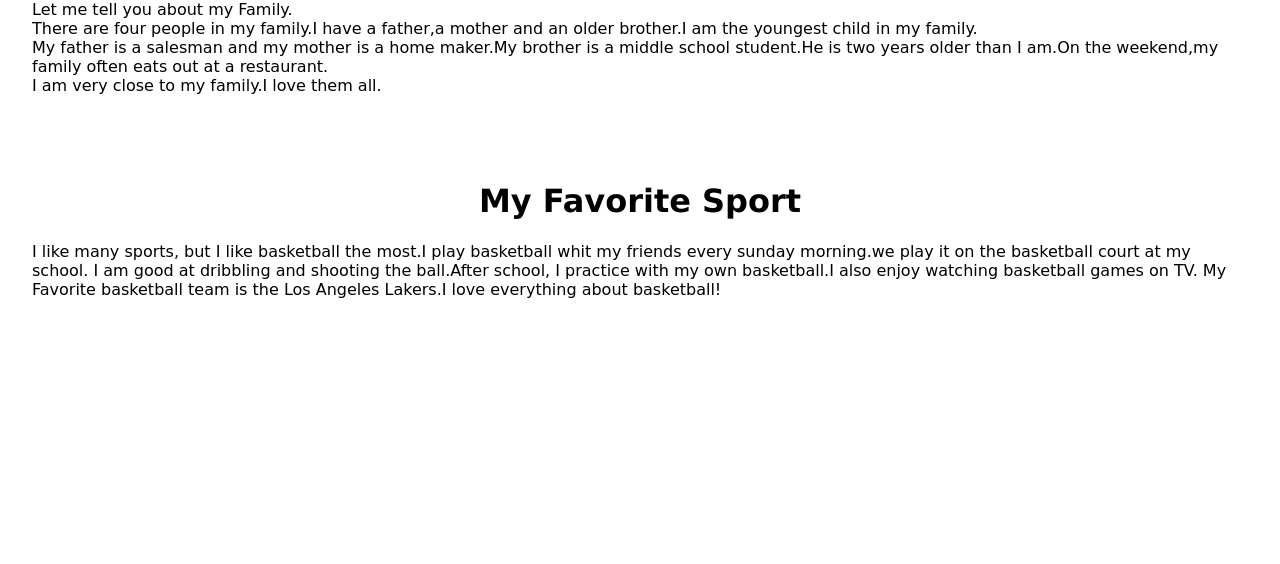
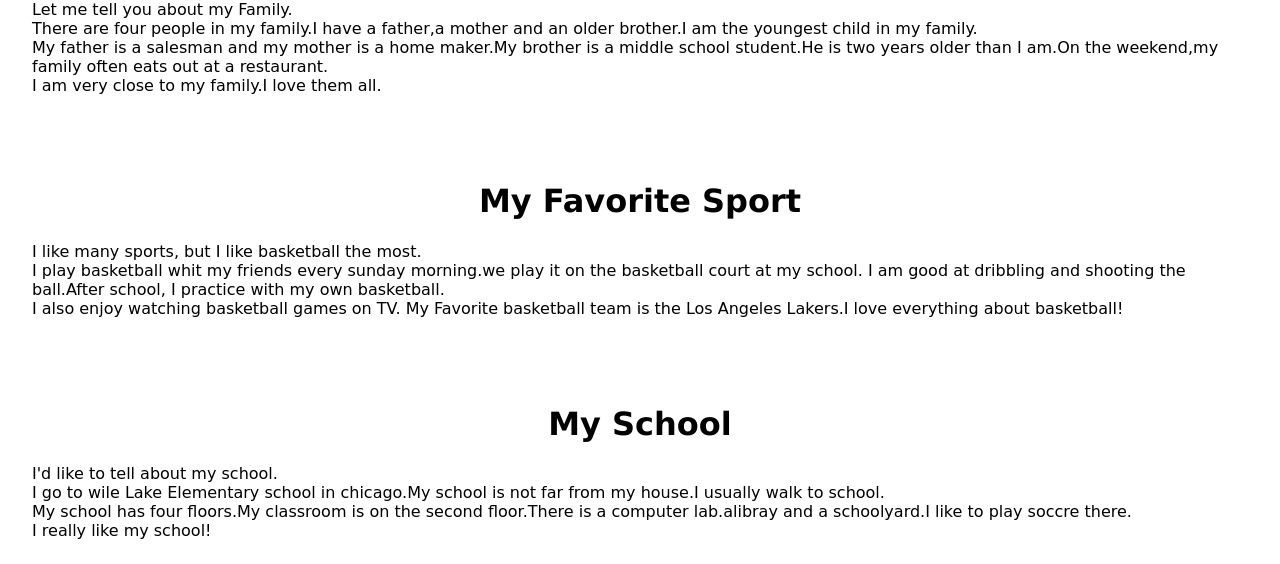
Before and after one commit to sucharita4867/my-fourth-repo, a plain HTML site: page index.html in a window 1280 px wide. Shown: the part 551-1115 px from the top of the page. Before the commit the page ends 874 px from the top, so only its background shows below. Drawn offline with Linux system fonts and the light colour scheme.

Commit message:
added my new blog

```diff
--- a/index.html
+++ b/index.html
@@ -36,7 +36,23 @@
     <br>
     <div>
         <h1>My Favorite Sport</h1>
-        I like many sports, but I like basketball the most.I play basketball whit my friends every sunday morning.we play it on the basketball court at my school. I am good at dribbling and shooting the ball.After school, I practice with my own basketball.I also enjoy watching basketball games on TV. My Favorite basketball team is the Los Angeles Lakers.I love everything about basketball!
+        I like many sports, but I like basketball the most.
+        <br>
+        I play basketball whit my friends every sunday morning.we play it on the basketball court at my school. I am good at dribbling and shooting the ball.After school, I practice with my own basketball.
+        <br>
+        I also enjoy watching basketball games on TV. My Favorite basketball team is the Los Angeles Lakers.I love everything about basketball!
+    </div>
+    <br>
+    <div>
+        <h1>My School</h1>
+        I'd like to tell about my school.
+        <br>
+        I go to wile Lake Elementary school in chicago.My school is not far from my house.I usually walk to school.
+        <br>
+        My school has four floors.My classroom is on the second floor.There is a computer lab.alibray and a schoolyard.I like to play soccre there.
+        <br>
+        I really like my school!
+
     </div>
 
 </body>
```
